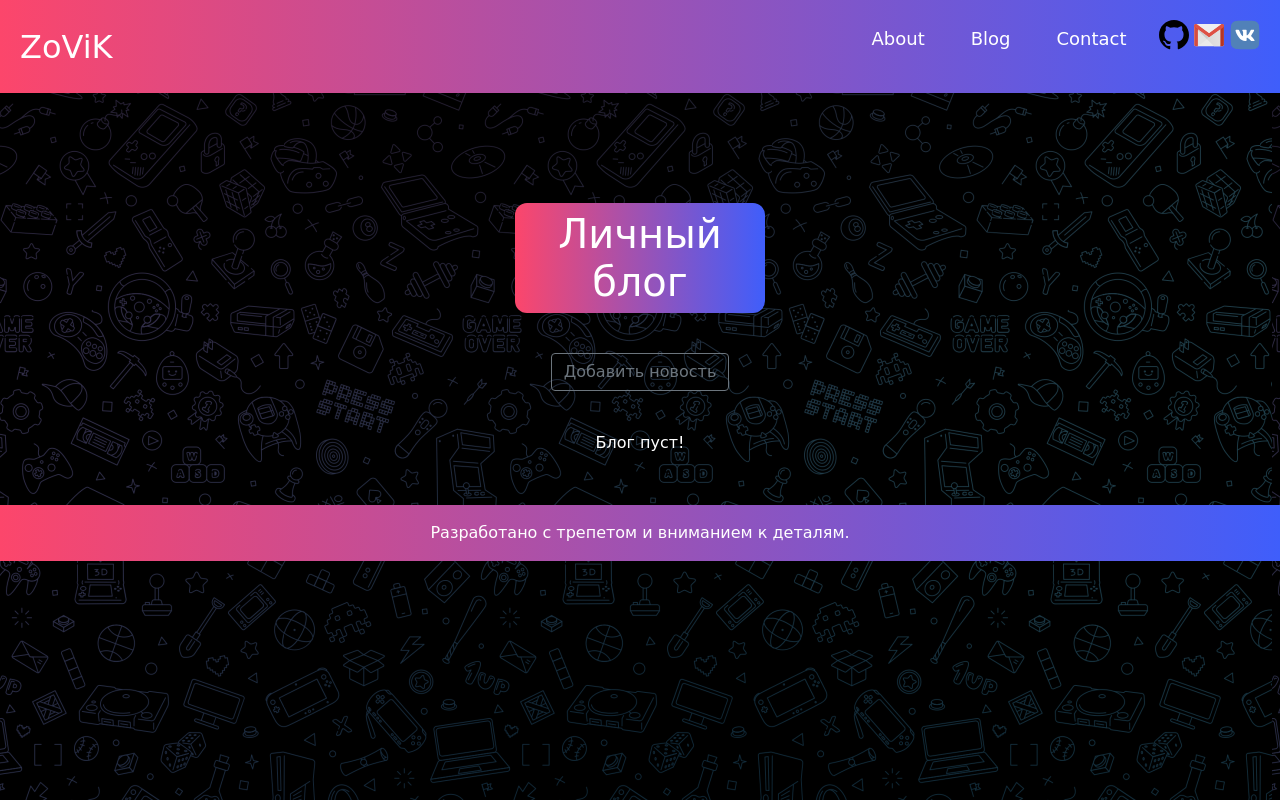
After one commit to zovikk/About, a Django app: template About_me/blog/templates/blog/blogview.html in a window 1280 px wide. The commit adds this page. Run offline with Django 4.2, Linux system fonts and the light colour scheme; the template is opened without the code that fills it, so the values that code supplies are empty.

Commit message:
Finished with the blog-page.

```diff
--- a/About_me/About_me/settings.py
+++ b/About_me/About_me/settings.py
@@ -33,6 +33,7 @@ ALLOWED_HOSTS = []
 # Application definition
 
 INSTALLED_APPS = [
+    'blog',
     'main',
     'django.contrib.admin',
     'django.contrib.auth',
@@ -106,7 +107,7 @@ AUTH_PASSWORD_VALIDATORS = [
 # Internationalization
 # https://docs.djangoproject.com/en/4.1/topics/i18n/
 
-LANGUAGE_CODE = 'en-us'
+LANGUAGE_CODE = 'ru'
 
 TIME_ZONE = 'UTC'
 
@@ -127,4 +128,5 @@ MEDIA_ROOT = os.path.join(BASE_DIR, 'media')
 
 STATICFILES_DIRS = [
     "C:/Users/zovik/PycharmProjects/Portfolio/About_me/main/static",
+    "C:/Users/zovik/PycharmProjects/Portfolio/About_me/blog/static",
 ]
--- a/About_me/About_me/urls.py
+++ b/About_me/About_me/urls.py
@@ -22,4 +22,5 @@ from django.conf.urls.static import static
 urlpatterns = [
     path('admin/', admin.site.urls),
     path('', include("main.urls")),
+    path('blog/', include("blog.urls")),
 ] + static(settings.MEDIA_URL, document_root=settings.MEDIA_ROOT)
--- /dev/null
+++ b/About_me/blog/static/blog/css/blog.css
@@ -0,0 +1,161 @@
+* {
+    margin: 0;
+    padding: 0;
+    box-sizing: border-box;
+}
+body {
+    font-family: cursive;
+    background-image: url(../images/wallp.png);
+}
+a {
+    text-decoration: none;
+}
+li {
+    list-style: none;
+}
+
+.navbar {
+    display: flex;
+    align-items: center;
+    justify-content: space-between;
+    padding: 20px;
+    background: linear-gradient(90deg, #FC466B, #3F5EFB);
+    color: #fff;
+}
+.nav-links a {
+    color: #fff;
+}
+/* LOGO */
+.logo {
+    font-size: 32px;
+    z-index: 100;
+}
+/* NAVBAR MENU */
+.menu {
+    display: flex;
+    gap: 1em;
+    font-size: 18px;
+}
+.menu li:hover {
+    border-radius: 5px;
+    transition: 0.6s ease;
+    transform: scale(1.15);
+}
+.menu li {
+    padding: 5px 14px;
+}
+/* DROPDOWN MENU */
+.services {
+    position: relative;
+}
+.dropdown {
+    padding: 1em 0;
+    position: absolute; /*WITH RESPECT TO PARENT*/
+    display: none;
+    border-radius: 8px;
+    top: 35px;
+}
+.dropdown li + li {
+    margin-top: 10px;
+}
+.dropdown li {
+    padding: 0.5em 1em;
+    width: 8em;
+    text-align: center;
+}
+.services:hover .dropdown {
+    display: block;
+}
+input[type=checkbox]{
+    display: none;
+}
+/*HAMBURGER MENU*/
+.hamburger {
+    display: none;
+    font-size: 24px;
+    user-select: none;
+}
+/* APPLYING MEDIA QUERIES */
+@media (max-width: 768px) {
+.menu {
+    display:none;
+    position: absolute;
+    background: linear-gradient(90deg, #FC466B, #3F5EFB);
+    right: 0;
+    left: 0;
+    text-align: center;
+    padding: 16px 0;
+}
+.menu li:hover {
+    display: inline-block;
+    transition: 0.3s ease;
+}
+.menu li + li {
+    margin-top: 12px;
+}
+input[type=checkbox]:checked ~ .menu{
+    display: block;
+}
+.hamburger {
+    display: block;
+}
+.dropdown {
+    left: 50%;
+    top: 30px;
+    transform: translateX(35%);
+}
+}
+.social img:hover{
+    transform: scale(1.1);
+}
+.New{
+    color: #fff;
+    margin-top: 110px;
+}
+#head{
+    max-width: 250px;
+    margin-bottom: 40px;
+    border-style: hidden;
+    background: linear-gradient(90deg, #FC466B, #3F5EFB);
+    border-radius: 12px;
+    padding: 7px;
+}
+.btn{
+    margin-bottom: 40px;
+}
+#head1{
+    max-width: 350px;
+    margin-bottom: 90px;
+    border-style: hidden;
+    background: linear-gradient(90deg, #FC466B, #3F5EFB);
+    border-radius: 12px;
+    padding: 7px;
+}
+.element{
+    max-width: 761px;
+    margin-bottom: 50px;
+    border: 5px solid #272b2b;
+    border-radius: 12px;
+    padding: 7px;
+}
+.forma{
+    max-width: 700px;
+}
+.footer-wrapper {
+    margin-top: 50px;
+  background: linear-gradient(90deg, #FC466B, #3F5EFB);
+}
+.text-block-4 {
+  margin-right: auto;
+  margin-left: auto;
+  padding-top: 1rem;
+  padding-bottom: 1rem;
+  color: #fff;
+  text-align: center;
+}
+@media only screen and (max-width: 820px) {
+    .element{
+        max-width: 412px;
+        transition: 1s ease;
+    }
+}
--- /dev/null
+++ b/About_me/blog/templates/blog/blog.html
@@ -0,0 +1,52 @@
+<!
+<html>
+<head>
+    <meta charset="UTF-8">
+    <meta name="viewport"
+          content="width=device-width, user-scalable=no, initial-scale=1.0, maximum-scale=1.0, minimum-scale=1.0">
+    <meta http-equiv="X-UA-Compatible" content="ie=edge">
+    {% load static %}
+    <link rel="stylesheet" href="https://cdn.jsdelivr.net/npm/bootstrap@5.1.3/dist/css/bootstrap.min.css" integrity="sha384-1BmE4kWBq78iYhFldvKuhfTAU6auU8tT94WrHftjDbrCEXSU1oBoqyl2QvZ6jIW3" crossorigin="anonymous">
+    <link rel="stylesheet" href="{% static 'blog/css/blog.css' %}">
+    <link rel="shortcut icon" type="image/png" href="{% static 'blog/images/favicon.ico' %}"/>
+    <title>{% block title %}{% endblock %}</title>
+</head>
+<body>
+<div class="box">
+   <nav class="navbar">
+     <!-- LOGO -->
+     <div class="logo">ZoViK</div>
+     <!-- NAVIGATION MENU -->
+     <ul class="nav-links">
+       <!-- USING CHECKBOX HACK -->
+       <input type="checkbox" id="checkbox_toggle" />
+       <label for="checkbox_toggle" class="hamburger">&#9776;</label>
+       <!-- NAVIGATION MENUS -->
+       <div class="menu">
+         <li><a href="/">About</a></li>
+         <li><a href="/blog">Blog</a></li>
+         <li><a class="last" href="/">Contact</a></li>
+           <div class="social">
+               <a href="https://github.com/zovikk" target="_blank">
+                   <img src="{% static 'main/images/iconmonstr-github-1.svg' %}" alt="Git" width="30" height="30"/>
+               </a>
+               <a href="mailto:zovik1999zz@gmail.com" target="_blank">
+                   <img src="{% static 'main/images/gmail-icon-2.svg' %}" alt="Gmail" width="30" height="30"/>
+               </a>
+               <a href="https://vk.com/zovikd" target="_blank">
+                   <img src="{% static 'main/images/vk-1.svg' %}" alt="Vk" width="30" height="30"/>
+               </a>
+           </div>
+       </div>
+     </ul>
+   </nav>
+</div>
+{% block content %}
+{% endblock %}
+<footer class="footer">
+    <div class="footer-wrapper">
+      <div class="text-block-4">Разработано с трепетом и вниманием к деталям.</div>
+    </div>
+</footer>
+</body>
+</html>
--- /dev/null
+++ b/About_me/blog/templates/blog/blogview.html
@@ -0,0 +1,22 @@
+{% extends 'blog/blog.html' %}
+
+{% block title %}Blog{% endblock %}
+
+{% block content %}
+<div class="New" align="center">
+    <h1 id="head">Личный блог</h1>
+    <a class="btn-btn" href="Add/"><button type="button" class="btn btn-outline-secondary">Добавить новость</button></a>
+    {% if news %}
+        {% for el in news %}
+            <div class="mark_element">
+                <div class="element">
+                    <h3>{{ el.title}}</h3>
+                    <p>{{ el.full_text }}</p>
+                </div>
+            </div>
+        {% endfor %}
+    {% else %}
+        <p>Блог пуст!</p>
+    {% endif %}
+</div>
+{% endblock %}
--- /dev/null
+++ b/About_me/blog/urls.py
@@ -0,0 +1,8 @@
+from django.urls import path
+from . import views
+
+
+urlpatterns = [
+    path('', views.blog),
+    path('Add/', views.create),
+]
```
Also changed, not shown: About_me/blog/forms.py (added, +22 -0 lines), About_me/blog/templates/blog/blogadd.html (added, +19 -0 lines), About_me/main/templates/main/main.html (+4 -3 lines), About_me/blog/static/blog/images/favicon.ico (added), About_me/blog/static/blog/images/wallp.PNG (added), About_me/db.sqlite3.
